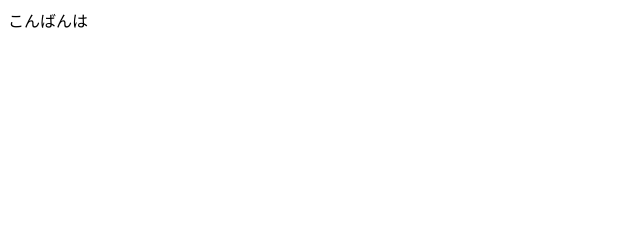
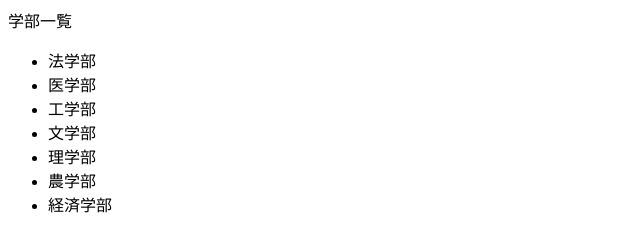
Before and after one commit to chvmvd/chat, a plain HTML site: page index.html in a window 1280 px wide. Shown: the whole page, without its empty margins (0-640 px from the left). Drawn offline with Linux system fonts and the light colour scheme.

Commit message:
previewOfFaculties

```diff
--- a/index.html
+++ b/index.html
@@ -5,6 +5,15 @@
     <title>Title</title>
   </head>
   <body>
-    <div>こんばんは</div>
+    学部一覧
+    <ul>
+        <li>法学部</li>
+        <li>医学部</li>
+        <li>工学部</li>
+        <li>文学部</li>
+        <li>理学部</li>
+        <li>農学部</li>
+        <li>経済学部</li>
+    </ul>
   </body>
 </html>
```
